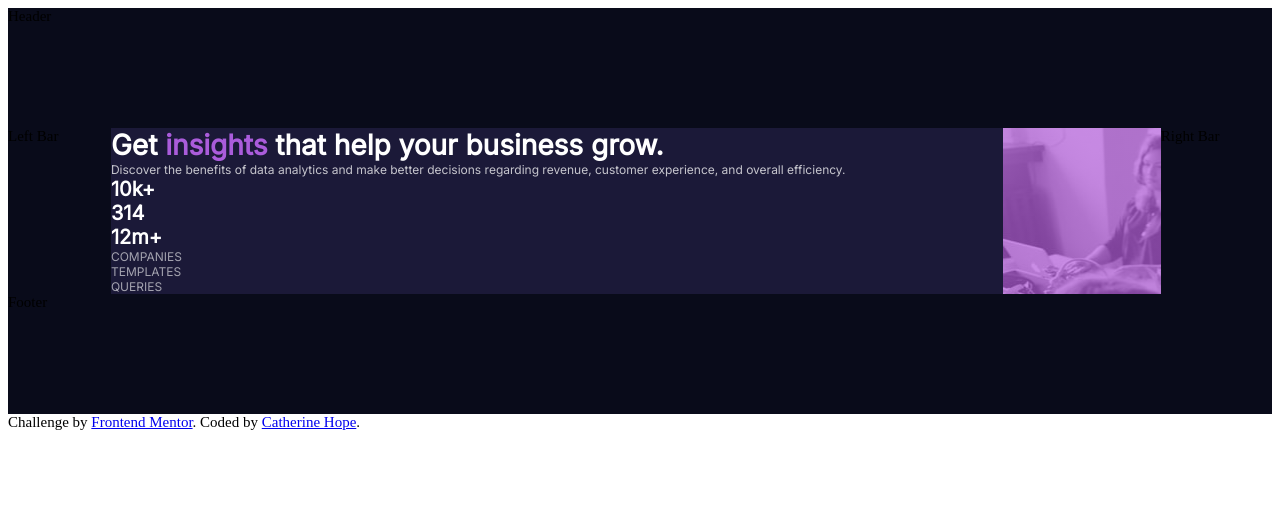
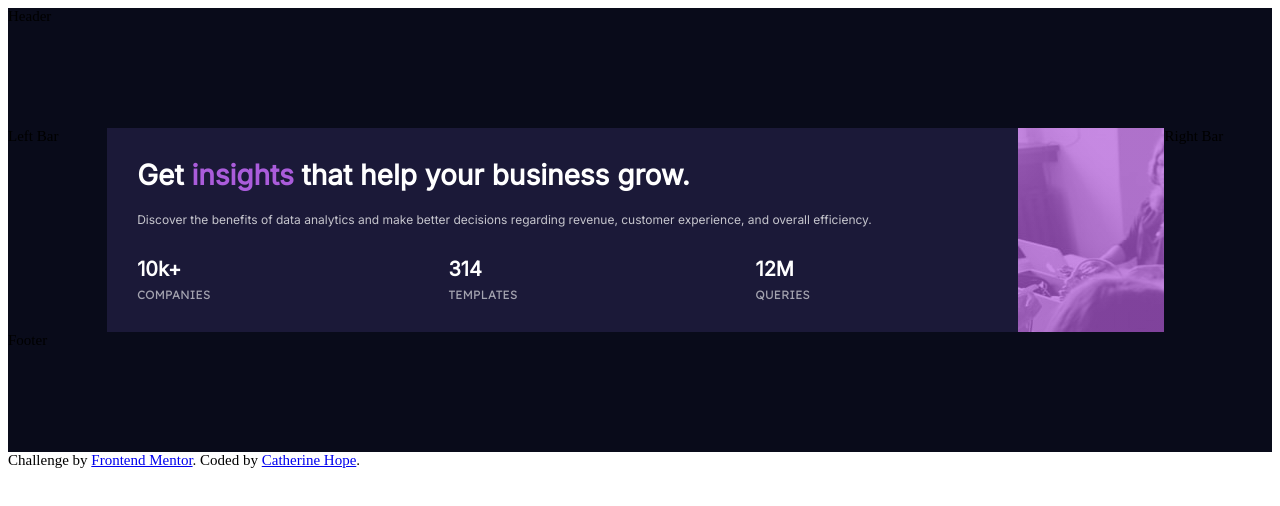
Before and after one commit to cmhope/StatsPreview, a plain HTML site: page index.html in a window 1280 px wide. Drawn offline with Linux system fonts and the light colour scheme.

Commit message:
progressive

```diff
--- a/index.html
+++ b/index.html
@@ -28,80 +28,96 @@
             /*background-color: hsl(233, 47%, 7%);*/
         }
 
+        .{
+            text-align: center;
+        }
 
         .item1 {
             grid-area: header;
             background-color: hsl(233, 47%, 7%);
             height: 8em;
+            grid-column: 1 / span 8;
             grid-row: 1;
-            grid-column: 1 / span 8;
         }
 
         .item2 {
             grid-area: left_bar;
             background-color: hsl(233, 47%, 7%);
-            grid-row: 2 / span 7;
             grid-column: 1;
+            grid-row: 2 / span 3;
         }
 
         .item3 {
             grid-area: left_block;
             background-color: hsl(244, 38%, 16%);
             font-family: Inter;
-            grid-row: 2;
             grid-column: 2 / span 3;
+            grid-row: 2 ;
+            padding-left: 30px;
+            padding-top:30px;
+
         }
-
-            .item3.header {
-                color: hsl(0, 0%, 100%);
-                font-weight: 700;
-                font-size: 28px;
-            }
-
-            .item3.paragraph {
-                color: hsla(0, 0%, 100%, 0.75);
-                font-weight: 400;
-                font-size: 12px;
-            }
-
-            .item3.stats {
-                color: hsl(0, 0%, 100%);
-                font-weight: 700;
-                font-size: 20px;
-            }
-
-            .item3.stats_header {
-                font-family: Lexend Deca;
-                color: hsla(0, 0%, 100%, 0.6);
-                font-size: 12px;
-                text-transform: uppercase;
-                font-weight: 400;
-            }
 
         .item4 {
             grid-area: right_block;
-            color: #FFFFFF;
-            grid-row: 2;
+            color: black;
             grid-column: 5 / span 3;
+            grid-row: 2 / span 3;
         }
 
             .item4.desk_image {
-                background: linear-gradient( rgba(179, 92, 219, .7), rgba(179, 92, 219, .7) ), url('./images/image-header-desktop.jpg');
+                background: linear-gradient( rgba(179, 92, 219, .7), rgba(179, 92, 219, .7) ), url('./images/image-header-desktop.jpg') no-repeat;
+                background-size: auto;
             }
 
         .item5 {
             grid-area: right_bar;
             background-color: hsl(233, 47%, 7%);
-            grid-row: 2;
             grid-column: 8;
+            grid-row: 2 / span 3;
         }
 
         .item6 {
             grid-area: footer;
             background-color: hsl(233, 47%, 7%);
             height: 8em;
-            grid-row: 6;
             grid-column: 1 / span 8;
+            grid-row: 5;
+        }
+
+        div.header {
+            color: hsl(0, 0%, 100%);
+            font-weight: 700;
+            font-size: 28px;
+        }
+
+        div.paragraph {
+            color: hsla(0, 0%, 100%, 0.75);
+            font-weight: 400;
+            font-size: 12px;
+            padding-top: 20px;
+        }
+
+        div.stats {
+            background-color: hsl(244, 38%, 16%);
+            font-family: Inter;
+            color: hsl(0, 0%, 100%);
+            font-weight: 700;
+            font-size: 20px;
+            padding-left: 30px;
+            padding-top: 30px;
+        }
+
+        div.stats_header {
+            background-color: hsl(244, 38%, 16%);
+            font-family: Lexend Deca;
+            color: hsla(0, 0%, 100%, 0.6);
+            font-size: 12px;
+            text-transform: uppercase;
+            font-weight: 400;
+            padding-left: 30px;
+            padding-top: 6px;
+            padding-bottom: 30px;
         }
 
         div.mobile_image {
@@ -111,14 +127,7 @@
 
         .grid-container {
             display: grid;
-            /*grid-template-areas:
-                'header header header header header header header header'
-                'left_bar left_block left_block left_block right_block right_block right_block right_bar'
-                'left_bar left_block left_block left_block right_block right_block right_block right_bar'
-                'left_bar left_block left_block left_block right_block right_block right_block right_bar'
-                'footer footer footer footer footer footer footer footer';*/
-            /*grid-template-columns:;*/
-            /*grid-template-rows:;*/
+            /*grid-gap: 5px;*/
         }
 
         .grid-container > div {
@@ -133,26 +142,26 @@
     <div class="grid-container">
         <div class="item1">Header</div>
         <div class="item2">Left Bar</div>
-        <div class="item3">
-            <div class="item3 header">
+
+        <div class="item3 header">
+            <div class="header">
                 Get<span style="color: hsl(277, 64%, 61%);"> insights</span> that help your business grow.
             </div>
-            <div class="item3 paragraph">
+            <div class="paragraph">
                 Discover the benefits of data analytics and make better decisions regarding revenue, customer experience, and overall efficiency.
-            </div>
-            <div class="item3 stats">
-                <div class="item3">10k+</div>
-                <div class="item3">314</div>
-                <div class="item3">12m+</div>
-            </div>
-            <div class="item3 stats_header">
-                <div class="item3">companies</div>
-                <div class="item3">templates</div>
-                <div class="item3">queries</div>
             </div>
         </div>
         <div class="item4 desk_image"></div>
         <div class="item5">Right Bar</div>
+
+            <div class="stats">10k+</div>
+            <div class="stats">314</div>
+            <div class="stats">12M</div>
+
+            <div class="stats_header">companies</div>
+            <div class="stats_header">templates</div>
+            <div class="stats_header">queries</div>
+
         <div class="item6">Footer</div>
     </div>
 
```
